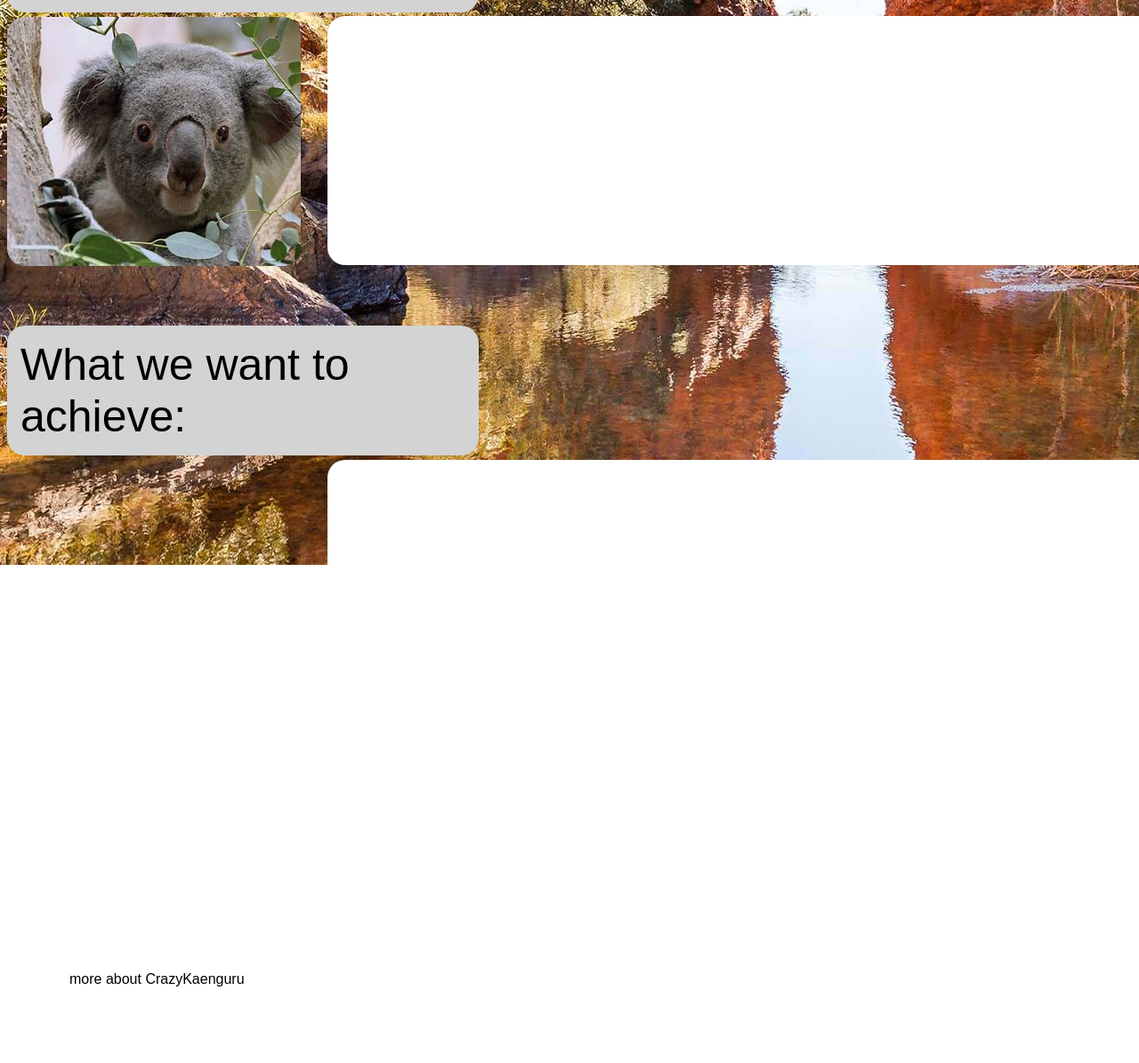
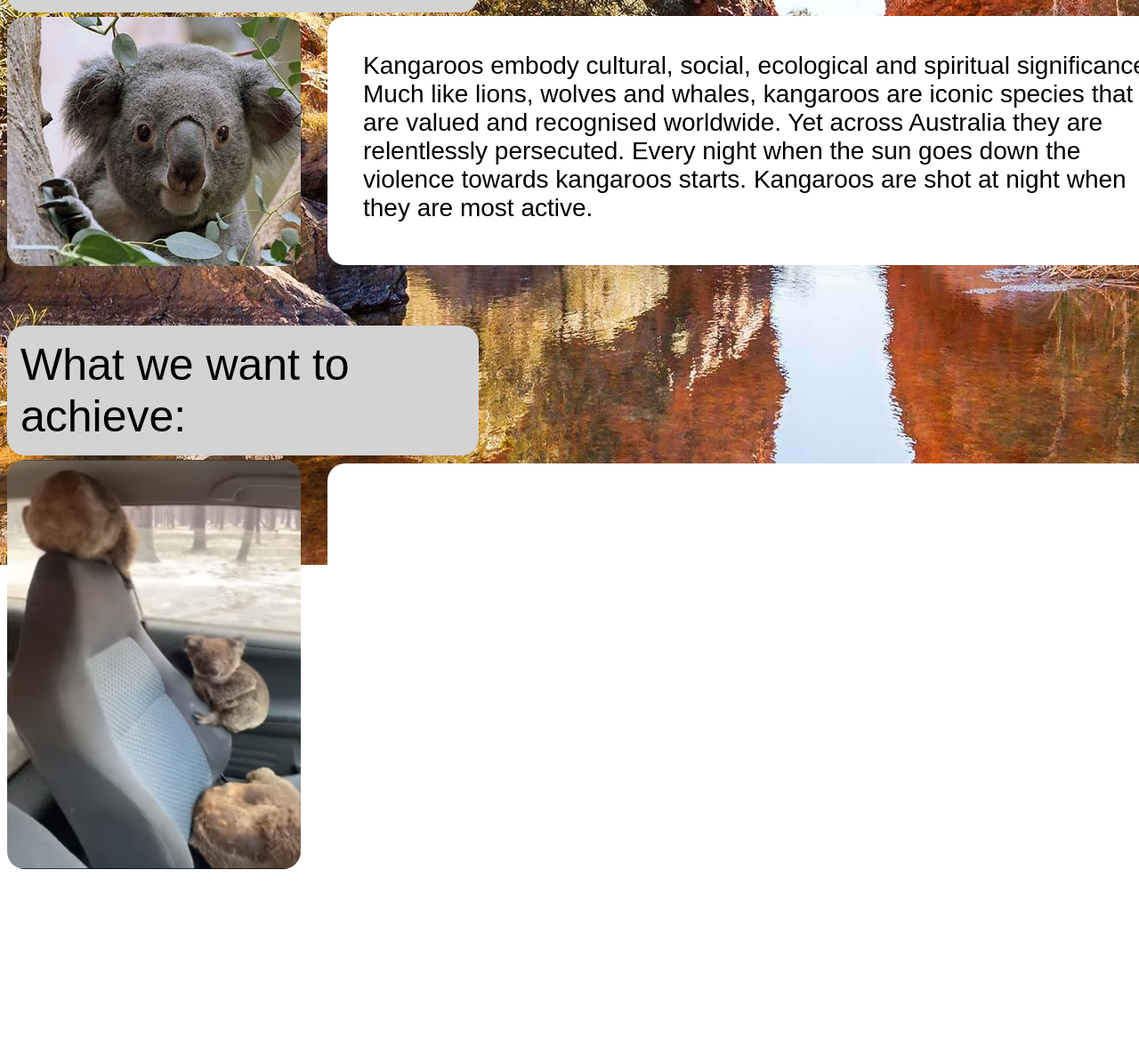
Before and after one commit to CrazyKaenguru/K-K, a plain HTML site: page index.html in a window 1280 px wide. Shown: the part 665-1860 px from the top of the page at 89% size. Drawn offline with Linux system fonts and the light colour scheme.

Commit message:
picrure 2 koala added

```diff
--- a/StyleSheet.css
+++ b/StyleSheet.css
@@ -76,6 +76,8 @@ body {
     width: 900px;
    transform:translate(360px,-280px);
    border-radius:20px;
+   font-family:Arial;
+   font-size:28px;
 
 }
 .koala {
@@ -99,8 +101,12 @@ body {
     padding: 40px;
     height: 200px;
     width: 900px;
-    transform: translate(360px,-225px);
+    transform: translate(360px,-685px);
     border-radius: 20px;
+}
+.seckoala {
+    border-radius: 20px;
+    transform: translateY(-225px);
 }
 footer {
     display: flex;
@@ -110,5 +116,11 @@ footer {
 
 .fifs{
     color: #000;
-    font-family: Arial, Helvetica, sans-serif;
+    font-family: Arial;
+    font-size:20px;
+    transform:translate(200px,-20px);
+
 }
+.fifs:link{
+    text-decoration:underline;
+}
--- a/index.html
+++ b/index.html
@@ -15,12 +15,19 @@
     <img class="K_K" src="K-K_Logo.PNG" width="200" />
     <h1 class="welcome">Welcome to K&K</h1>
     <div class="fihead">What we stand for:</div>
-    <img class="koala" src="Koala c1 t1.JFIF" width="330" height="280" /><div class="ficontent"></div>
+    <img class="koala" src="Koala c1 t1.JFIF" width="330" height="280" /><div class="ficontent">
+
+    Kangaroos embody cultural, social, ecological and spiritual significance.
+    Much like lions, wolves and whales, kangaroos are iconic species that are valued and recognised worldwide.
+    Yet across Australia they are relentlessly persecuted. Every night when the sun goes down the violence towards kangaroos starts.
+    Kangaroos are shot at night when they are most active.
+</div>
     <br />
     <div class="sehead">What we want to achieve:</div>
+    <img class="seckoala" src="koala-rescue-28.JPG" width="330" height="460"/>
     <div class="secontent"></div>
     <footer>
-        <h class="fifs">more about CrazyKaenguru</h>
+        <h class="fifs">more about</h><a href="https://github.com/CrazyKaenguru" class="fifs">CrazyKaenguru</a>
     </footer>
 
 
```
Also changed, not shown: koala-rescue-28.jpg (added).
